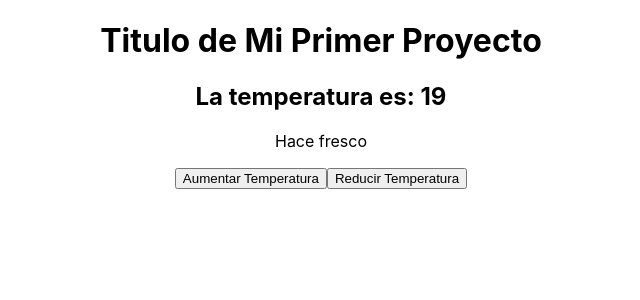
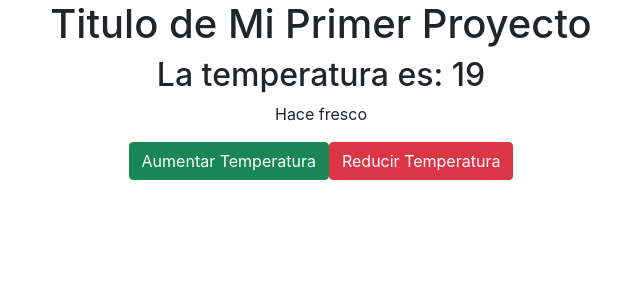
Before and after one commit to soniacastromartel/primerproyectoReact, a React (Create React App) app in the folder my-app/: page / in a window 1280 px wide. Shown: the top 300 px of the page, without its empty margins (319-959 px from the left). Built offline with nearby package versions, Linux system fonts and the light colour scheme.

Commit message:
1.6 añadiendo Bootstrap

```diff
--- a/my-app/public/index.html
+++ b/my-app/public/index.html
@@ -24,6 +24,8 @@
       work correctly both with client-side routing and a non-root public URL.
       Learn how to configure a non-root public URL by running `npm run build`.
     -->
+
+    <link href="https://cdn.jsdelivr.net/npm/bootstrap@5.0.2/dist/css/bootstrap.min.css" rel="stylesheet" integrity="sha384-EVSTQN3/azprG1Anm3QDgpJLIm9Nao0Yz1ztcQTwFspd3yD65VohhpuuCOmLASjC" crossorigin="anonymous">
     <title>React App</title>
   </head>
   <body>
--- a/my-app/src/components/Temperatura.jsx
+++ b/my-app/src/components/Temperatura.jsx
@@ -11,15 +11,15 @@ export const Temperatura = () => {
     }
 
     return (
-        <div>
+        <div className='container'>
             <h2>La temperatura es: {temperatura} </h2>
             <p>
                 {
                     temperatura >21 ? 'Hace calor' : 'Hace fresco'
                 }
             </p>
-            <button onClick= {Subir}> Aumentar Temperatura</button>
-            <button onClick= {Bajar}> Reducir Temperatura</button>
+            <button className='btn btn-success btn-block' onClick= {Subir}> Aumentar Temperatura</button>
+            <button className='btn btn-danger btn-block' onClick= {Bajar}> Reducir Temperatura</button>
 
         </div>
     )
```
